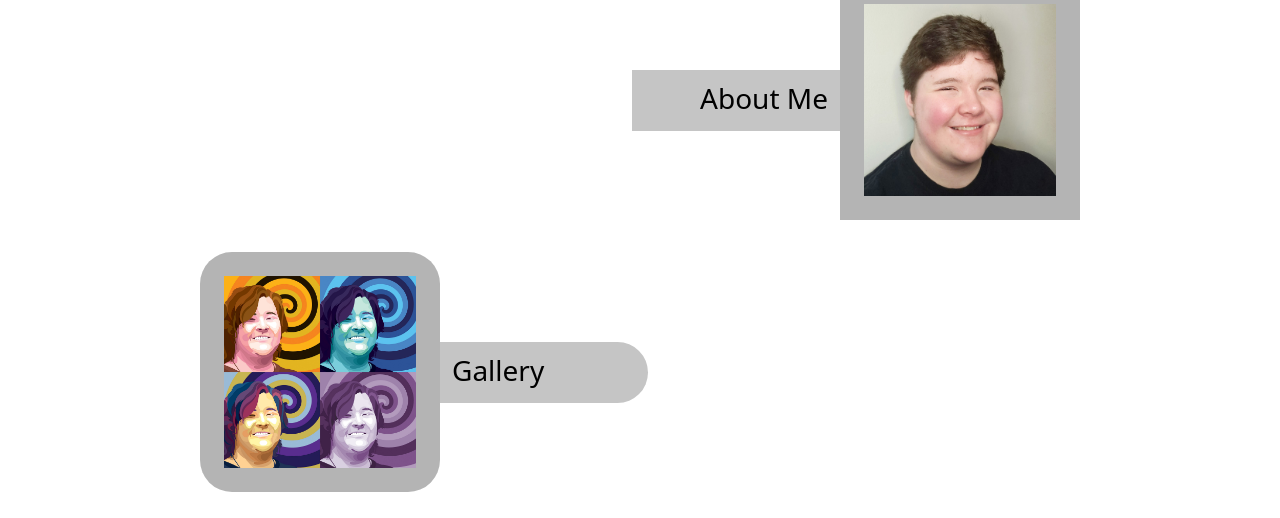
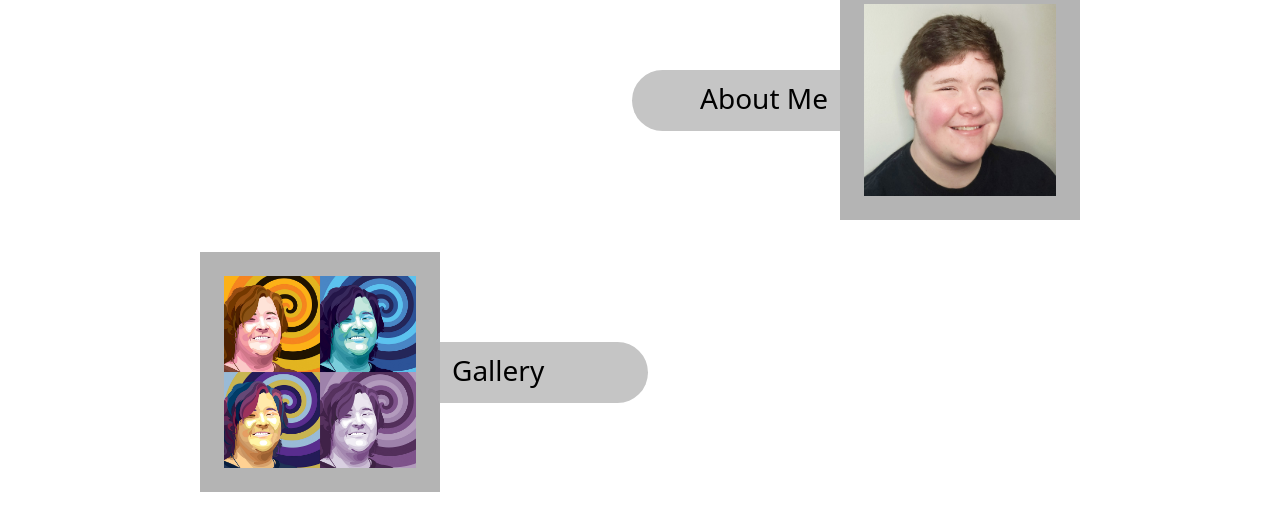
Before and after one commit to alexfallaw/alexfallaw.github.io, a React (Create React App) app: page / in a window 1280 px wide. Shown: the part 282-800 px from the top of the page. Built offline with nearby package versions, Linux system fonts and the light colour scheme.

Commit message:
back button
added back button to header bar

```diff
--- a/src/components/header-bar.js
+++ b/src/components/header-bar.js
@@ -2,14 +2,17 @@ import "../styles/header-bar.css";
 import "../styles/common.css";
 import { Menu } from "./menu";
 import { Link } from "react-router-dom";
+import { useNavigate } from "react-router-dom";
 
 export function HeaderBar() {
+  let navigate = useNavigate();
   return (
     <div className="head">
       <div id="head-bar">
-        <div id="back" className="head-icon">
+        <button onClick={() => navigate(-1)} id="back" className="head-icon">
           <img src="images/icons/back-arrow.svg" alt="" className="head-img" />
-        </div>
+        </button>
+
         <Link to="/" id="logo" className="head-icon">
           <img src="images/icons/logo_light.svg" alt="" className="head-img" />
         </Link>
--- a/src/styles/header-bar.css
+++ b/src/styles/header-bar.css
@@ -14,3 +14,8 @@
 .head-img {
   height: 100%;
 }
+#back {
+  background-color: transparent;
+  outline: none;
+  border: 0px solid transparent;
+}
--- a/src/styles/home-item.css
+++ b/src/styles/home-item.css
@@ -18,10 +18,6 @@
   background-color: #b4b4b4;
   max-width: 15rem;
 }
-.circle .img-bubble {
-  border: 0px solid transparent;
-  border-radius: 2rem;
-}
 .home-thumbnail {
   width: 100%;
 }
@@ -37,6 +33,9 @@
 }
 .square .name-holder {
   flex-direction: row-reverse;
+  border: 0px solid transparent;
+  border-top-left-radius: 5rem;
+  border-bottom-left-radius: 5rem;
 }
 .circle .name-holder {
   flex-direction: row;
```
